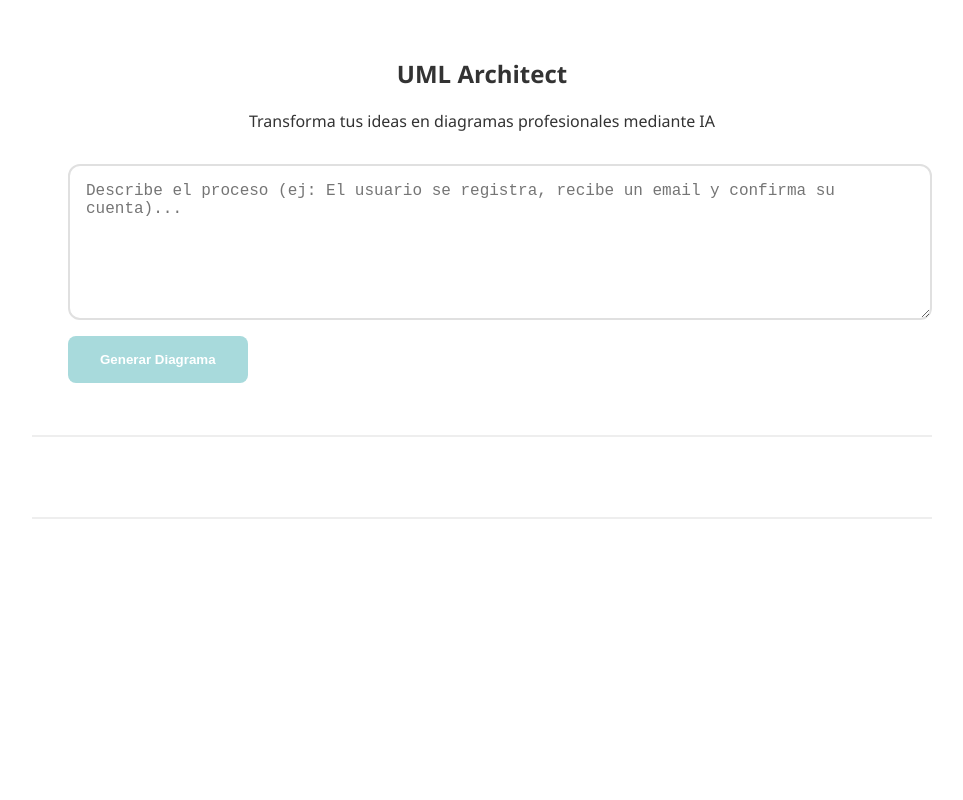
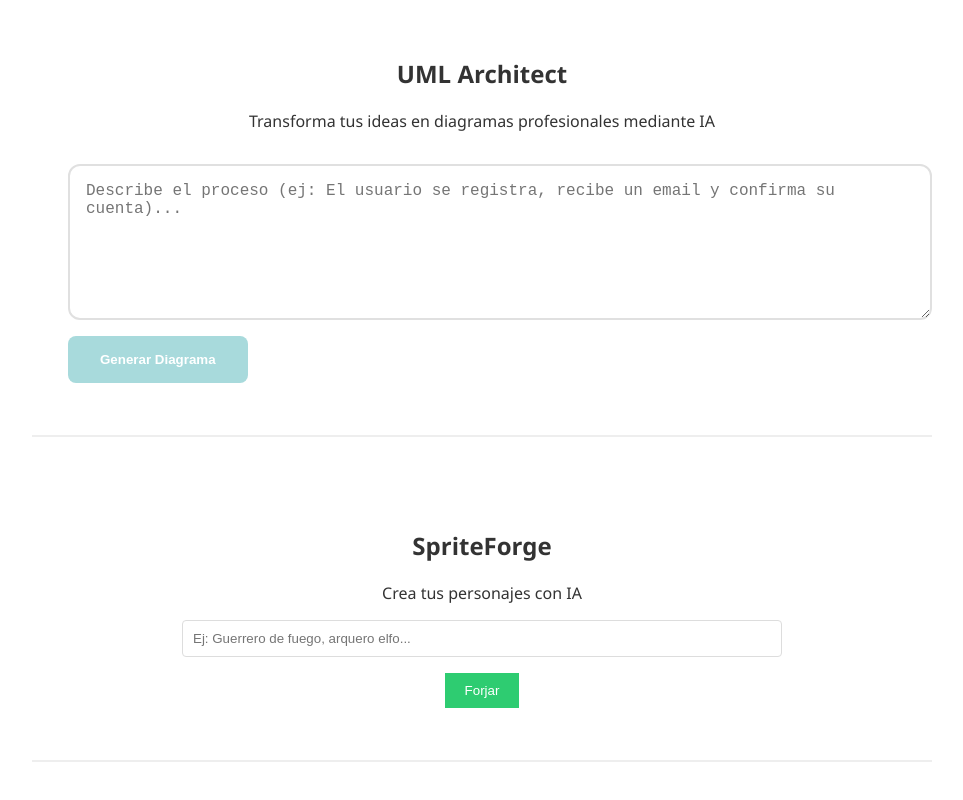
Before and after one commit to JorgeAsca/job-tracker-app, a Vue app: page / in a window 1280 px wide. Shown: the part 502-1302 px from the top of the page, without its empty margins (158-1121 px from the left). Before the commit the page ends 1061 px from the top, so only its background shows below. Built offline with nearby package versions, Linux system fonts and the light colour scheme; no server answers.

Commit message:
Error: generacion de pixel art

```diff
--- a/src/components/SpriteForge.Vue
+++ b/src/components/SpriteForge.Vue
@@ -1,7 +1,6 @@
 <script setup lang="ts">
 import { ref } from 'vue';
-import axios from 'axios'; // IMPORTANTE: Añade esta línea para las validaciones de error
-import api from '../api/axios';
+import axios from 'axios';
 import '../assets/sprite.css';
 
 const prompt = ref('');
@@ -20,14 +19,18 @@ const generateSprite = async () => {
     abortController.value = new AbortController();
 
     try {
-        const response = await api.post(
-            'https://api-inference.huggingface.co/models/runwayml/stable-diffusion-v1.5',
-            { inputs: `pixel art sprite sheet, ${prompt.value}, white background` },
+        // Hemos cambiado el modelo a stabilityai/stable-diffusion-2-1
+        const response = await axios.post(
+            '/hf-api/models/nerijs/pixel-art-xl',
+            {
+                inputs: `pixel art sprite sheet, ${prompt.value}, white background, character sprites, 8-bit style`
+            },
             {
                 responseType: 'blob',
                 signal: abortController.value.signal,
                 headers: {
                     'Authorization': `Bearer ${import.meta.env.VITE_HF_TOKEN}`,
+                    'Content-Type': 'application/json'
                 },
                 onDownloadProgress: (progressEvent) => {
                     if (progressEvent.total) {
@@ -40,12 +43,12 @@ const generateSprite = async () => {
         imageUrl.value = URL.createObjectURL(response.data);
 
     } catch (error: any) {
-        // CORRECCIÓN: Usamos axios.isCancel para que la referencia esté definida
-        if (axios.isCancel(error) || error.name === 'AbortError') {
-            alert("Generación de sprite cancelada por el usuario.");
+        if (axios.isCancel(error)) {
+            alert("Generación cancelada por el usuario.");
         } else {
-            console.error("Error con Hugging Face:", error);
-            alert("Error al conectar con Hugging Face. Revisa el token en tu .env");
+            console.error("Error en SpriteForge:", error);
+            // Si sale 404 o 410, es que el modelo no acepta inferencia gratuita ahora mismo
+            alert("Error al conectar con la IA. El modelo puede estar saturado o no disponible.");
         }
     } finally {
         isDownloading.value = false;
@@ -64,6 +67,50 @@ const downloadImage = () => {
     const link = document.createElement('a');
     link.href = imageUrl.value;
     link.download = `sprite-${Date.now()}.png`;
+    document.body.appendChild(link);
     link.click();
+    document.body.removeChild(link);
 };
 </script>
+
+<template>
+    <div class="forge-container">
+        <header class="forge-header">
+            <h1>SpriteForge</h1>
+            <p>Crea tus personajes con IA</p>
+        </header>
+
+        <main class="forge-content">
+            <div class="input-section">
+                <input
+                    v-model="prompt"
+                    type="text"
+                    placeholder="Ej: Guerrero de fuego, arquero elfo..."
+                    :disabled="isDownloading"
+                />
+                <div class="button-group">
+                    <button v-if="!isDownloading" @click="generateSprite" :disabled="!prompt.trim()" class="btn-forge">
+                        Forjar
+                    </button>
+                    <button v-else @click="cancelRequest" class="btn-cancel">
+                        Cancelar ({{ downloadPercent }}%)
+                    </button>
+                </div>
+            </div>
+
+            <div v-if="isDownloading" class="progress-wrapper">
+                <div class="progress-bar-container">
+                    <div class="progress-fill" :style="{ width: downloadPercent + '%' }"></div>
+                </div>
+                <p>Procesando imagen... {{ downloadPercent }}%</p>
+            </div>
+
+            <section v-if="imageUrl" class="result-section">
+                <div class="card-sprite">
+                    <img :src="imageUrl" alt="Sprite Generado" class="pixel-art-display" />
+                    <button @click="downloadImage" class="btn-download">Descargar</button>
+                </div>
+            </section>
+        </main>
+    </div>
+</template>
--- a/vite.config.ts
+++ b/vite.config.ts
@@ -1,7 +1,17 @@
 import { defineConfig } from 'vite'
 import vue from '@vitejs/plugin-vue'
 
-// https://vite.dev/config/
 export default defineConfig({
   plugins: [vue()],
+  server: {
+    proxy: {
+      // Definimos el prefijo que usaremos en el frontend
+      '/hf-api': {
+        target: 'https://api-inference.huggingface.co', // Destino real de la IA
+        changeOrigin: true,
+        secure: false, // Útil si hay problemas con certificados en local
+        rewrite: (path) => path.replace(/^\/hf-api/, ''), // Eliminamos el prefijo al llegar al destino
+      }
+    }
+  }
 })
```
